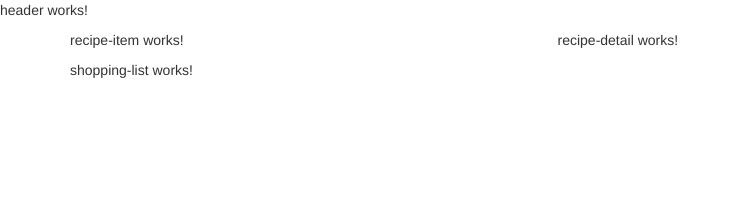
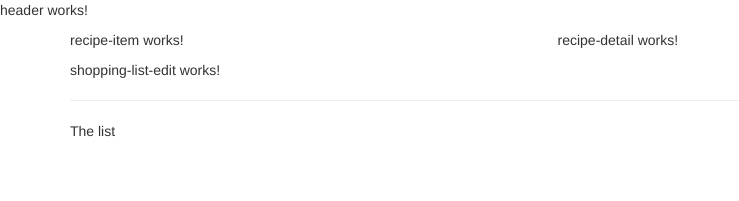
Before and after one commit to PatrickBoyn/angular-course-project, an Angular app: page / in a window 1280 px wide. Shown: the top 201 px of the page, without its empty margins (0-739 px from the left). Built offline with nearby package versions, Linux system fonts and the light colour scheme.

Commit message:
Added the basic HTML for the shoping list component.

```diff
--- a/src/app/shopping-list/shopping-list.component.html
+++ b/src/app/shopping-list/shopping-list.component.html
@@ -1,3 +1,7 @@
-<p>
-  shopping-list works!
-</p>
+<div class="row">
+  <div class="col-xs-10">
+    <app-shopping-list-edit></app-shopping-list-edit>
+    <hr />
+    <p>The list</p>
+  </div>
+</div>
```
